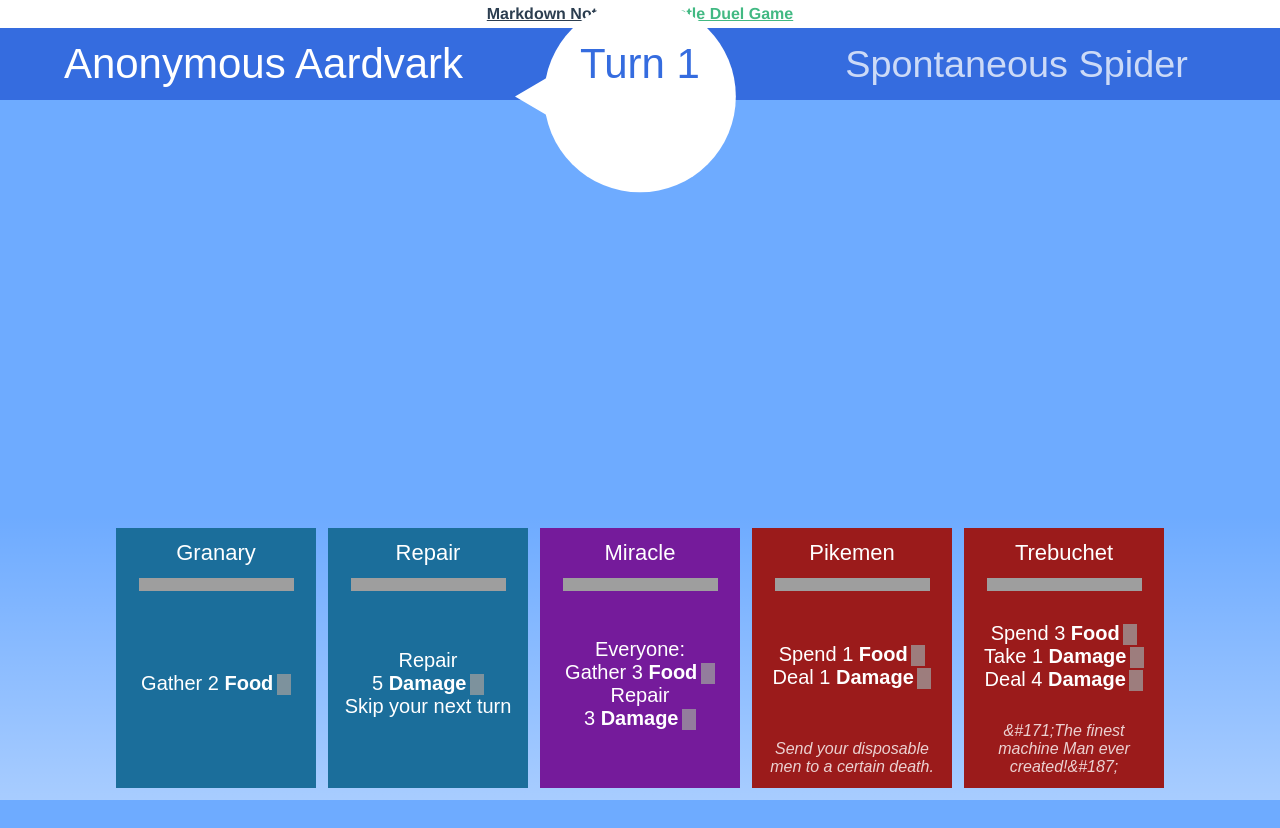
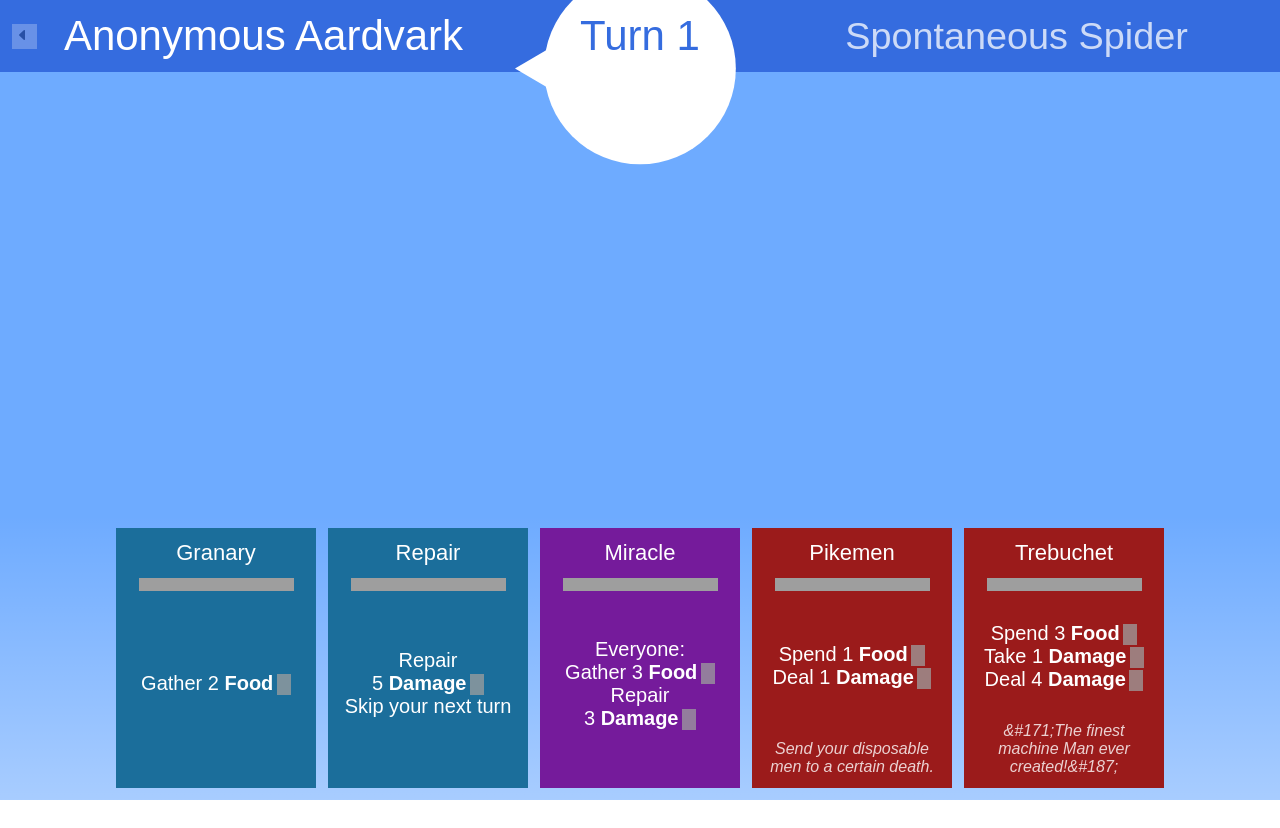
Before and after one commit to d-kang/vue-projects, a Vue app: page /#/castle-duel-game in a window 1280 px wide. After the commit the page ends 800 px from the top, so only its background shows below. Built offline with nearby package versions, Linux system fonts and the light colour scheme; grey boxes are pictures that could not be loaded; a web font is replaced by a local one.

Commit message:
Add Open-close Sidebar and Init Vuex Store

```diff
--- a/src/App.vue
+++ b/src/App.vue
@@ -1,53 +1,72 @@
 <template>
   <div id="app" class="app-container">
-    <div class="nav">
-      <router-link to="/markdown-notebook">Markdown Notebook</router-link> |
-      <router-link to="/castle-duel-game">Castle Duel Game</router-link>
-    </div>
-    <router-view class="content"/>
+    <Sidebar class="sidebar" :class="{'sidebar--hide': !$store.state.showSidebar}">
+      <div>
+        <router-link to="/markdown-notebook">Markdown Notebook</router-link> |
+        <router-link to="/castle-duel-game">Castle Duel Game</router-link>
+      </div>
+    </Sidebar>
+    <router-view
+      class="content"
+      :class="{'content--move': $store.state.showSidebar}"
+      />
+
   </div>
 </template>
 
+
+<script>
+import Sidebar from '@/components/Sidebar.vue'
+
+export default {
+  components: { Sidebar },
+  created() {
+    console.log('this', this)
+    console.log('this.$store', this.$store)
+  },
+}
+</script>
+
+
+
 <style lang="scss" scoped>
 
-#app {
-  font-family: "Avenir", Helvetica, Arial, sans-serif;
-  -webkit-font-smoothing: antialiased;
-  -moz-osx-font-smoothing: grayscale;
-  color: #2c3e50;
+// #app {
+//   font-family: "Avenir", Helvetica, Arial, sans-serif;
+//   -webkit-font-smoothing: antialiased;
+//   -moz-osx-font-smoothing: grayscale;
+//   color: #2c3e50;
 
-}
-
-// .app-container {
-//   display: flex;
-//   flex-flow: column;
-//   height: 100%;
 // }
 
 // .nav {
-  // flex: 0 1 auto;
-  /* The above is shorthand for:
-  flex-grow: 0,
-  flex-shrink: 1,
-  flex-basis: auto
-  */
+//   text-align: center;
+//   padding: 5px;
+//   a {
+//     font-weight: bold;
+//     color: #2c3e50;
+//     &.router-link-exact-active {
+//       color: #42b983;
+//     }
+//   }
 // }
 
-// .content {
-  // flex: 1 1 auto;
-  // display: flex;
-  // flex-direction: column;
-// }
 
-.nav {
-  text-align: center;
-  padding: 5px;
-  a {
-    font-weight: bold;
-    color: #2c3e50;
-    &.router-link-exact-active {
-      color: #42b983;
-    }
-  }
+.sidebar__button {
+  // position: relative;
+  // display: inline;
+  // bottom: -10px;
+  // left: 1300px;
+  z-index: 1000;
+  background-position: right 10px top 9px;
+  height: 40px;
+	margin-top: 10px;
+	border: 1px solid #e6e6e6;
+	padding-left: 15px;
+	padding-right: 50px;
+
+  background: #f5f5f5 url(http://i.imgur.com/5xD8KRw.png);
+	background-repeat: no-repeat;
+	background-position: right 10px center;
 }
 </style>
--- a/src/components/HelloWorld.vue
+++ /dev/null
@@ -1,59 +0,0 @@
-<template>
-  <div class="hello">
-    <h1>{{ msg }}</h1>
-    <p>
-      For guide and recipes on how to configure / customize this project,<br>
-      check out the
-      <a href="https://cli.vuejs.org" target="_blank">vue-cli documentation</a>.
-    </p>
-    <h3>Installed CLI Plugins</h3>
-    <ul>
-      <li><a href="https://github.com/vuejs/vue-cli/tree/dev/packages/%40vue/cli-plugin-babel" target="_blank">babel</a></li>
-      <li><a href="https://github.com/vuejs/vue-cli/tree/dev/packages/%40vue/cli-plugin-pwa" target="_blank">pwa</a></li>
-      <li><a href="https://github.com/vuejs/vue-cli/tree/dev/packages/%40vue/cli-plugin-eslint" target="_blank">eslint</a></li>
-      <li><a href="https://github.com/vuejs/vue-cli/tree/dev/packages/%40vue/cli-plugin-unit-jest" target="_blank">unit-jest</a></li>
-    </ul>
-    <h3>Essential Links</h3>
-    <ul>
-      <li><a href="https://vuejs.org" target="_blank">Core Docs</a></li>
-      <li><a href="https://forum.vuejs.org" target="_blank">Forum</a></li>
-      <li><a href="https://chat.vuejs.org" target="_blank">Community Chat</a></li>
-      <li><a href="https://twitter.com/vuejs" target="_blank">Twitter</a></li>
-    </ul>
-    <h3>Ecosystem</h3>
-    <ul>
-      <li><a href="https://router.vuejs.org" target="_blank">vue-router</a></li>
-      <li><a href="https://vuex.vuejs.org" target="_blank">vuex</a></li>
-      <li><a href="https://github.com/vuejs/vue-devtools#vue-devtools" target="_blank">vue-devtools</a></li>
-      <li><a href="https://vue-loader.vuejs.org" target="_blank">vue-loader</a></li>
-      <li><a href="https://github.com/vuejs/awesome-vue" target="_blank">awesome-vue</a></li>
-    </ul>
-  </div>
-</template>
-
-<script>
-export default {
-  name: "HelloWorld",
-  props: {
-    msg: String
-  }
-};
-</script>
-
-<!-- Add "scoped" attribute to limit CSS to this component only -->
-<style scoped lang="scss">
-h3 {
-  margin: 40px 0 0;
-}
-ul {
-  list-style-type: none;
-  padding: 0;
-}
-li {
-  display: inline-block;
-  margin: 0 10px;
-}
-a {
-  color: #42b983;
-}
-</style>
--- /dev/null
+++ b/src/components/Sidebar.vue
@@ -0,0 +1,49 @@
+<template>
+  <div class="sidebar">
+    <slot />
+  </div>
+</template>
+
+
+// <style lang="scss" >
+.sidebar {
+
+  height: 100%;
+  width: 160px;
+  position: fixed;
+  z-index: 200;
+  top: 0;
+  left: 0;
+  background-color: rgb(242, 242, 242);
+  overflow-x: hidden;
+  padding-top: 20px;
+  a {
+    padding: 6px 8px 6px 16px;
+    text-decoration: none;
+    font-size: 25px;
+    color: #818181;
+
+
+    display: block;
+  }
+
+  a:hover {
+    color: #2c3e50;
+  }
+}
+
+.sidebar--hide {
+  display: none;
+}
+
+.content--move {
+  margin-left: 150px; /* Same as the width of the sidenav */
+  font-size: 28px; /* Increased text to enable scrolling */
+  padding: 0px 10px;
+}
+
+@media screen and (max-height: 450px) {
+  .sidebar {padding-top: 15px;}
+  .sidebar a {font-size: 18px;}
+}
+</style>
--- /dev/null
+++ b/src/components/SidebarButton.vue
@@ -0,0 +1,52 @@
+<template>
+  <button class="sidebar__button" @click="$store.commit('flipSidebar')">
+    <svg width="20px" height="20px" version="1.1" viewBox="0 0 20 20" x="0px" y="0px"><path d="M12.537 14.946a.714.714 0 0 0 .463-.66V5.714a.715.715 0 0 0-.463-.66.777.777 0 0 0-.817.155l-4.5 4.286A.696.696 0 0 0 7 10a.7.7 0 0 0 .22.505l4.5 4.286a.777.777 0 0 0 .817.155"></path></svg>
+  </button>
+</template>
+
+
+
+<style lang="scss" scoped>
+.sidebar__button {
+  align-content: center;
+  align-items: flex-start;
+  background-attachment: scroll;
+  background-clip: border-box;
+  background-color: rgb(255, 255, 255);
+  background-image: none;
+  background-origin: padding-box;
+  background-position-x: 0%;
+  background-position-y: 0%;
+  background-size: auto;
+  border-bottom-color: rgb(25, 23, 28);
+  border-bottom-left-radius: 0px;
+  border-bottom-right-radius: 0px;
+  border-bottom-style: none;
+  border-bottom-width: 0px;
+  border-image-outset: 0px;
+  border-image-repeat: stretch;
+  border-image-slice: 100%;
+  border-image-source: none;
+  border-image-width: 1;
+  border-left-color: rgb(25, 23, 28);
+  border-left-style: none;
+  border-left-width: 0px;
+  border-right-color: rgb(25, 23, 28);
+  border-right-style: none;
+  border-right-width: 0px;
+  border-top-color: rgb(25, 23, 28);
+  border-top-left-radius: 0px;
+  border-top-right-radius: 0px;
+  border-top-style: none;
+  border-top-width: 0px;
+  box-sizing: border-box;
+  cursor: default;
+  margin: 0px;
+  padding: 0px;
+  height: 25px;
+  text-align: start;
+  width: 25px;
+  opacity: 0.25;
+  position: absolute;
+}
+</style>
--- a/src/components/castle_duel_game/Topbar.vue
+++ b/src/components/castle_duel_game/Topbar.vue
@@ -1,5 +1,6 @@
 <template>
   <div class="top-bar" :class="'player-' + currentPlayerIndex">
+    <SidebarButton />
     <div class="player p0">{{ players[0].name }}</div>
     <div class="turn-counter">
       <TurnIcon class="arrow" />
@@ -12,9 +13,10 @@
 
 <script>
 import TurnIcon from '@/assets/castle_duel/svg/turn.svg'
+import SidebarButton from '@/components/SidebarButton.vue'
 
 export default {
-  components: {TurnIcon},
+  components: { TurnIcon, SidebarButton },
   props: ['turn', 'players', 'currentPlayerIndex'],
 }
 </script>
--- a/src/components/markdown_notebook/MarkdownNotebook.vue
+++ b/src/components/markdown_notebook/MarkdownNotebook.vue
@@ -1,5 +1,6 @@
 <template>
   <div class="notebook">
+    <SidebarButton />
     <div class="side-bar">
       <div class="toolbar">
         <button @click="addNote" :title="addButtonTitle">
@@ -77,6 +78,7 @@ import moment from 'moment'
 import marked from 'marked'
 import helpers from './helpers'
 import Vue from 'vue'
+
 import { library } from '@fortawesome/fontawesome-svg-core'
 import { FontAwesomeIcon } from '@fortawesome/vue-fontawesome'
 
@@ -92,6 +94,8 @@ import {
   faTrashAlt
 } from '@fortawesome/free-regular-svg-icons'
 
+import SidebarButton from '@/components/SidebarButton.vue'
+
 const faLoad = [fasStar, farStar, fasHeart, farHeart, faTrashAlt, faPlus]
 
 library.add(faLoad)
@@ -104,16 +108,6 @@ const initialState = () => {
     selectedId: helpers.getId(),
     noteNumber: 0,
   };
-};
-
-const data = function() {
-  return initialState();
-};
-
-const filters = {
-  date(time) {
-    return moment(time).format('DD/MM/YY, HH:mm');
-  },
 };
 
 const computed = {
@@ -151,18 +145,6 @@ const computed = {
   lineCount() {
     return this.selectedNote.content.split(/\r\n|\r|\n/).length;
   },
-};
-
-const watch = {
-  notes: {
-    handler: 'saveNotes',
-    deep: true,
-  },
-  selectedId: 'saveId',
-};
-
-const created = function() {
-  this.setNoteNumber();
 };
 
 const methods = {
@@ -217,16 +199,32 @@ const methods = {
   favoriteNote() {
     this.selectedNote.favorite = !this.selectedNote.favorite;
   },
+
 };
 
 export default {
   name: 'markdown',
-  data,
+  components: { SidebarButton },
+  data() {
+    return initialState()
+  },
+  watch: {
+    notes: {
+      handler: 'saveNotes',
+      deep: true,
+    },
+    selectedId: 'saveId',
+  },
+  created() {
+    this.setNoteNumber();
+  },
+  filters: {
+    date(time) {
+      return moment(time).format('DD/MM/YY, HH:mm');
+    },
+  },
   computed,
-  watch,
   methods,
-  created,
-  filters,
 };
 
 </script>
--- a/src/store.js
+++ b/src/store.js
@@ -4,7 +4,14 @@ import Vuex from 'vuex';
 Vue.use(Vuex);
 
 export default new Vuex.Store({
-  state: {},
-  mutations: {},
+  state: {
+    showSidebar: false,
+  },
+  mutations: {
+    flipSidebar(state) {
+      state.showSidebar = !state.showSidebar;
+      console.log('flippen sidebar');
+    },
+  },
   actions: {},
 });
--- a/src/views/Castle.vue
+++ b/src/views/Castle.vue
@@ -3,7 +3,6 @@
     <CastleDuelGame />
   </div>
 </template>
-
 
 <script>
 // @ is an alias to /src
```
